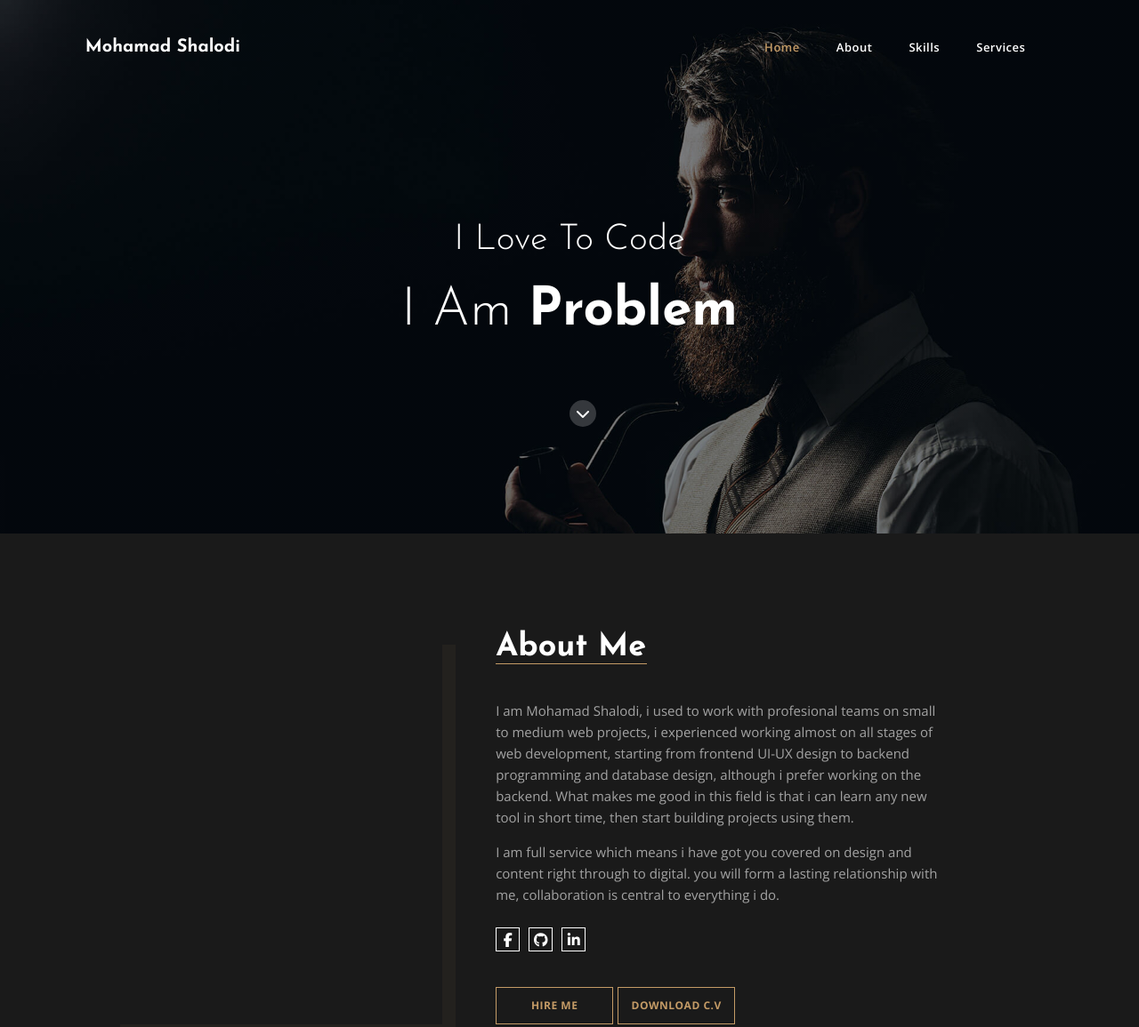
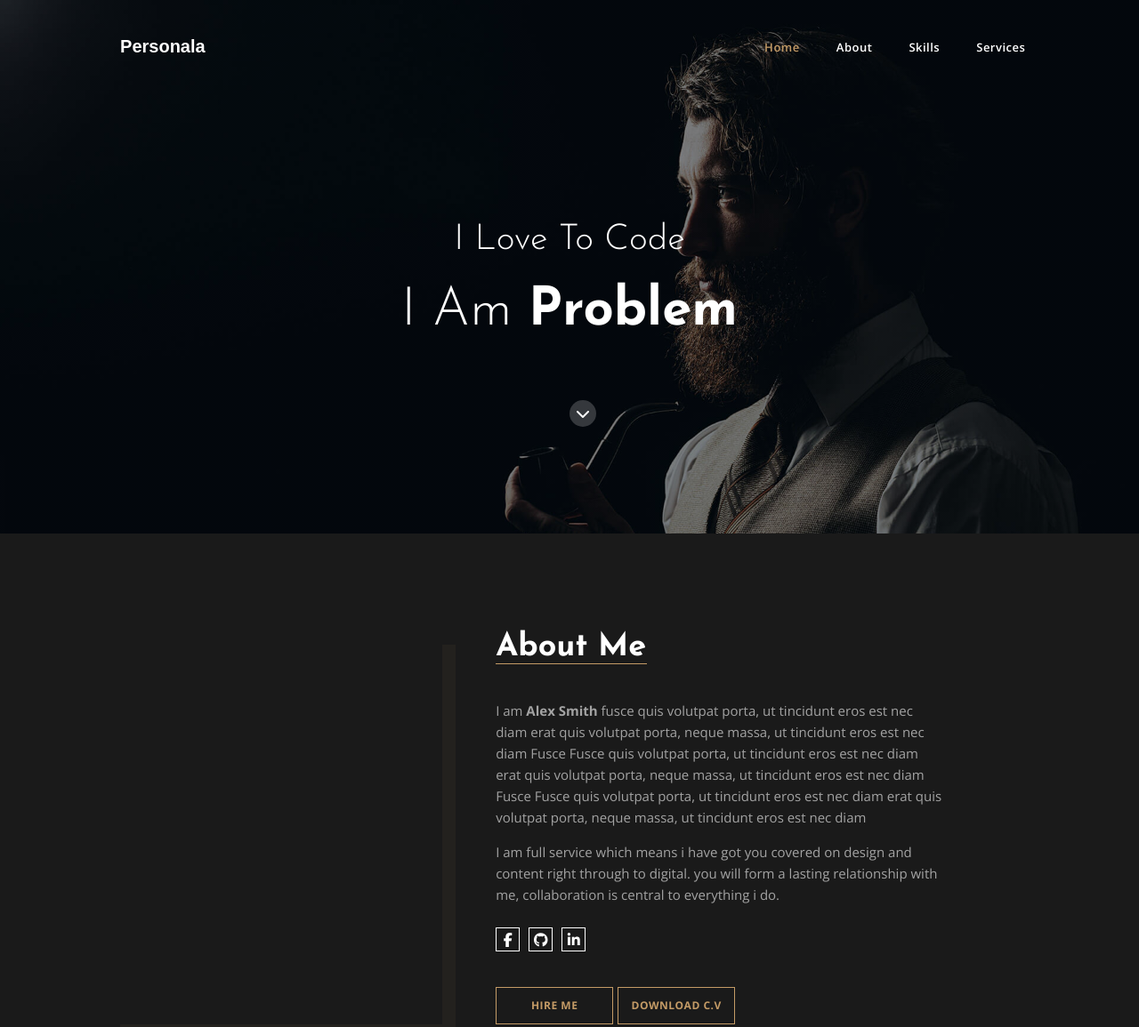
Before and after one commit to Mohamad-Shalodi/Personala, a plain HTML site: page index.html in a window 1280 px wide. Shown: the top 1155 px of the page at 89% size. Drawn offline with nearby package versions, Linux system fonts and the light colour scheme.

Commit message:
finalizing

```diff
--- a/css/styles.css
+++ b/css/styles.css
@@ -47,7 +47,7 @@ html {
 #logo {
     font-size: 20px;
     font-weight: 700;
-    font-family: 'Josefin Sans', sans-serif;
+    font-family: 'Jodsefin Sans', sans-serif;
     margin: auto;
 }
 
@@ -660,17 +660,19 @@ html {
 #footer {
     min-height: 120px;
     display: flex;
-    background-color: rgb(26, 26, 26);
+    background-color: rgb(20, 20, 20);
 }
 
 .footer-container {
     flex: 1;
     display: flex;
     justify-content: center;
+    padding: 0 40px;
 }
 
 .footer-container h3 {
     color: white;
     font-weight: 100;
     margin: auto auto;
+    text-align: center;
 }
--- a/index.html
+++ b/index.html
@@ -19,7 +19,7 @@
     <section id="home">
         <header id="navBar">
             <div id="logoContainer">
-                <h1 id="logo">Mohamad Shalodi</h1>
+                <h1 id="logo">Personala</h1>
             </div>
 
             <div class="space"></div>
@@ -61,14 +61,15 @@
 
         <div id="info">
             <h2>About Me</h2>
-            <p>I am Mohamad Shalodi, i used to work with profesional teams on small to medium web projects,
-                i experienced working almost on all stages of web development, starting from frontend UI-UX design to
-                backend programming and database design, although i prefer working on the backend. What makes me good in
-                this field is that i can learn any new tool in short time, then start building projects using them.
+            <p>I am <b>Alex Smith</b> fusce quis volutpat porta, ut tincidunt eros est nec diam erat quis volutpat porta,
+                neque massa, ut tincidunt eros est nec diam Fusce Fusce quis volutpat porta, ut tincidunt eros est
+                nec diam erat quis volutpat porta, neque massa, ut tincidunt eros est nec diam Fusce Fusce quis
+                volutpat porta, ut tincidunt eros est nec diam erat quis volutpat porta, neque massa, ut tincidunt
+                eros est nec diam
             </p>
             <p>
-                I am full service which means i have got you covered on design and content right through to digital.
-                you will form a lasting relationship with me, collaboration is central to everything i do.
+                I am full service which means i have got you covered on design and content right through to
+                digital. you will form a lasting relationship with me, collaboration is central to everything i do.
             </p>
 
             <div id="contactlinks">
```
